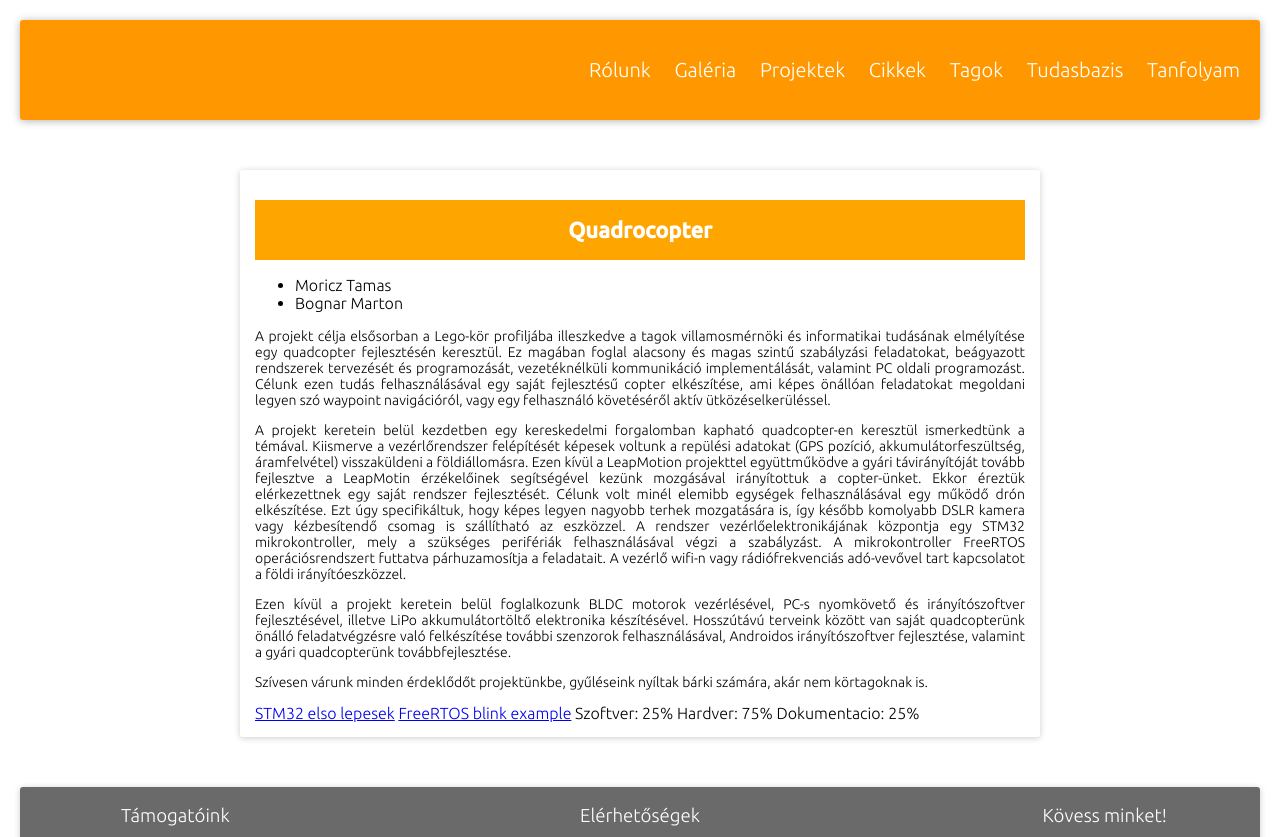
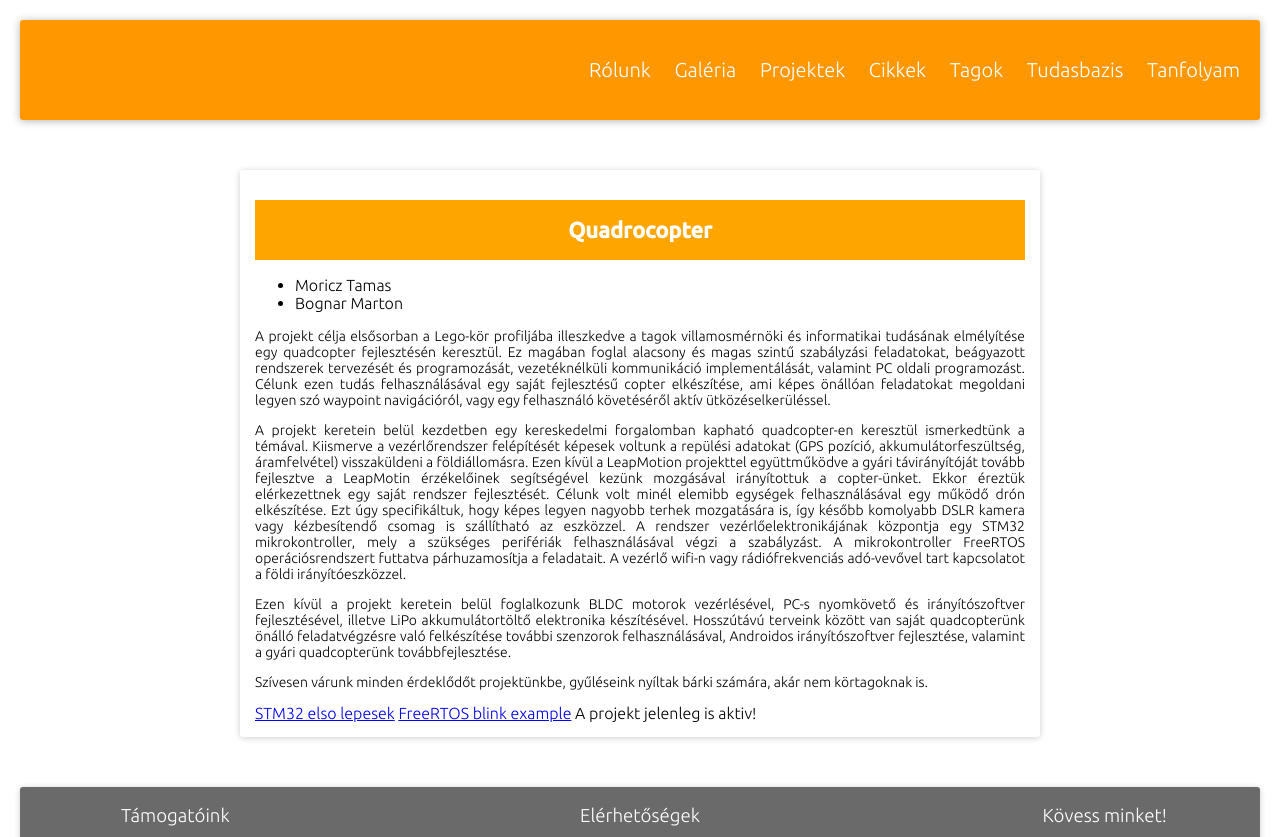
Before and after one commit to legokor/legokor.hu, a Jekyll site: the page built from _projects/quadrocopter.md, in a window 1280 px wide. Shown: the top 837 px of the page. Built offline with Jekyll 4.4.1, drawn with Linux system fonts in a browser that asks for light colours; grey boxes are pictures that could not be loaded.

Commit message:
Replace percentages with a boolean flag

```diff
--- a/_layouts/project.html
+++ b/_layouts/project.html
@@ -22,6 +22,8 @@ layout: default
   {% endif %}
 {% endfor %}
 
-Szoftver: {{ page.software }}%
-Hardver: {{ page.hardware }}%
-Dokumentacio: {{ page.documentation }}%
+{% if site.complete %}
+Kesz projekt
+{% else %}
+A projekt jelenleg is aktiv!
+{% endif %}
--- a/_projects/quadrocopter.md
+++ b/_projects/quadrocopter.md
@@ -3,9 +3,7 @@ layout: project
 title: Quadrocopter
 preview: quadrocopter.jpg
 introduction: Mivel egy saját Quadrocopter kifejlesztése túlmutat egy egyetemi projekt keretein, ezért egy kész egység alapot fejlesztünk tovább.
-software: 25
-hardware: 75
-documentation: 25
+complete: false
 leader: mormota
 members:
 - martonbognar
--- a/projektek.html
+++ b/projektek.html
@@ -17,6 +17,11 @@ layout: default-wide
       </h3>
       <p>{{ project.introduction }}</p>
     </div>
+    {% if project.complete %}
+      Kesz projekt
+    {% else %}
+      A projekt jelenleg is aktiv!
+    {% endif %}
   </div>
 </a>
 {% endfor %}
```
